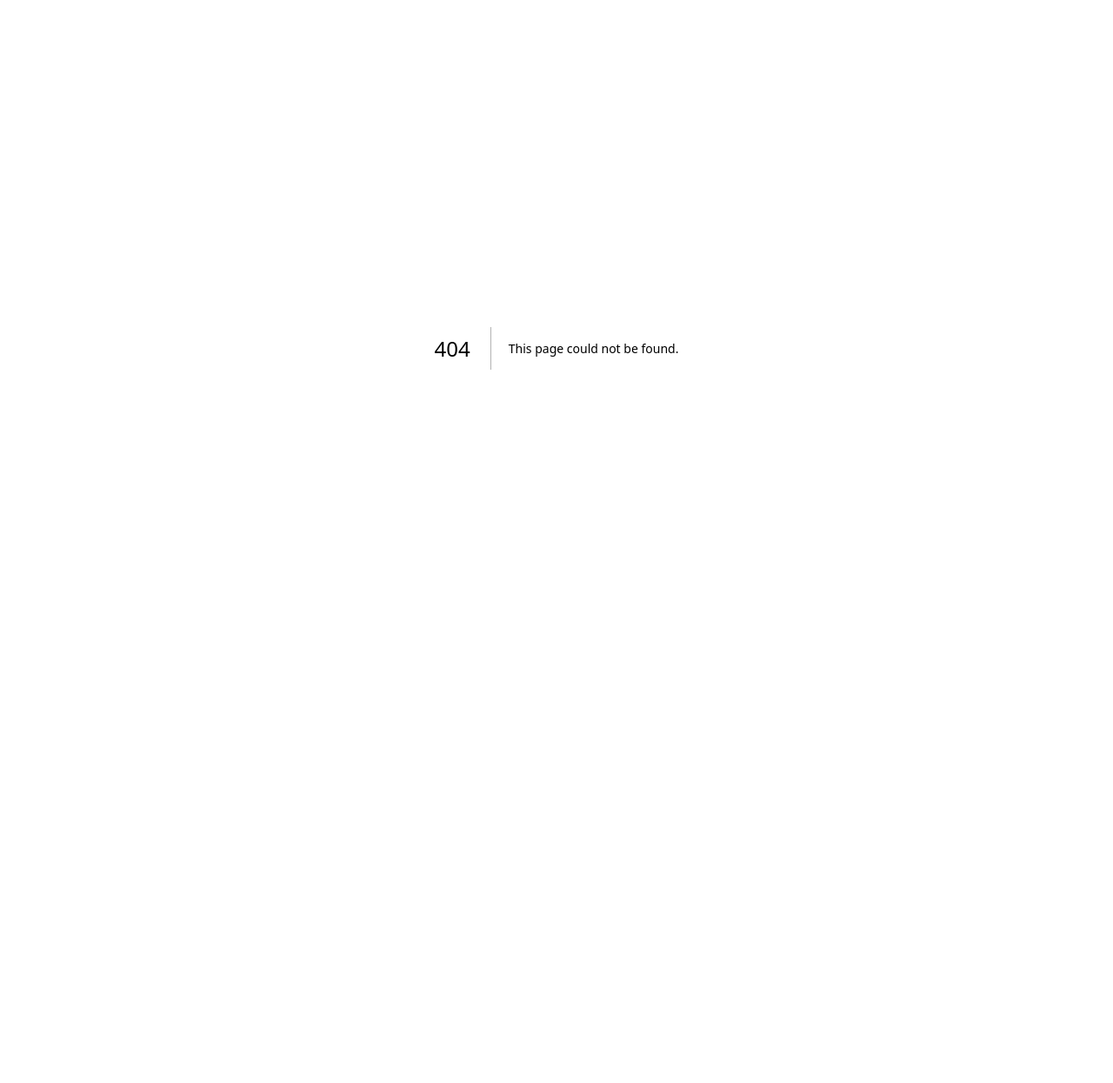
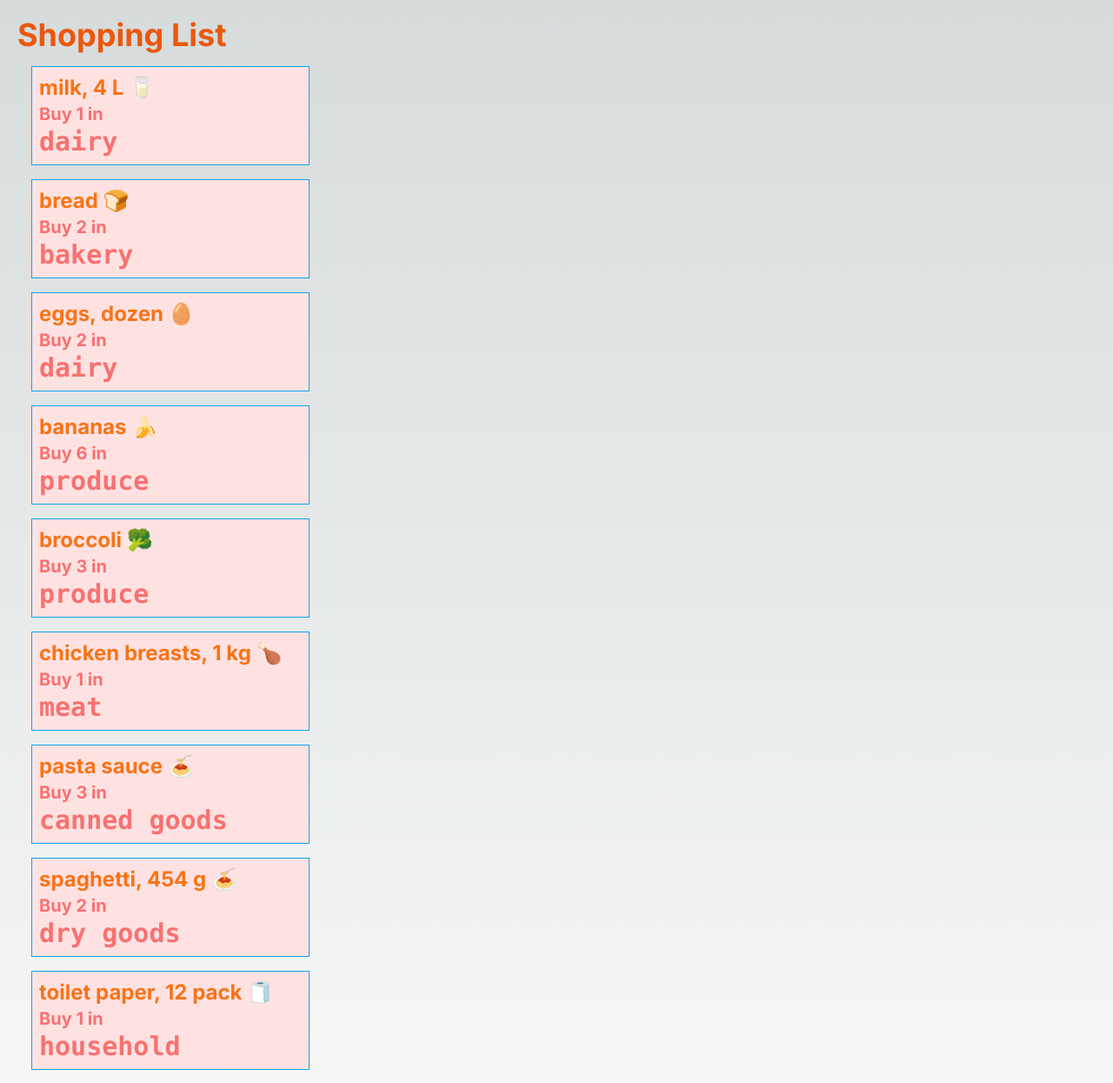
Before and after one commit to Starviko/cprg306-assignments, a Next.js app: page /week3 in a window 1280 px wide. Before the commit this address had no page. Shown: the top 1245 px of the page at 87% size. Before the commit the page ends 800 px from the top, so only its background shows below. Built offline with nearby package versions, Linux system fonts and the light colour scheme.

Commit message:
update week3

```diff
--- a/app/layout.js
+++ b/app/layout.js
@@ -4,7 +4,7 @@ import { Inter } from 'next/font/google'
 const inter = Inter({ subsets: ['latin'] })
 
 export const metadata = {
-  title: 'Create Next App',
+  title: ' Shopping List',
   description: 'Generated by create next app',
 }
 
--- a/app/page.js
+++ b/app/page.js
@@ -8,9 +8,10 @@ export default function Home() {
 
         <h1 class="text-4xl">CPRG 306: Web Development 2 - Assignments</h1>
         <StudentInfo />
-
-        <Link href="/week2">week2</Link>
-
+        <ul>
+          <li><Link href="/week2">week2</Link></li>
+          <li><Link href="/week3">week3</Link></li>
+        </ul>
     </main>
   )
 }
--- /dev/null
+++ b/app/week3/item-list.js
@@ -0,0 +1,90 @@
+import Item from "./item";
+export default function ItemList() {
+    const item1 = {
+        name: "milk, 4 L 🥛",
+        quantity: 1,
+        category: "dairy",
+      };
+
+      const item2 = {
+        name: "bread 🍞",
+        quantity: 2,
+        category: "bakery",
+      };
+
+      const item3 = {
+        name: "eggs, dozen 🥚",
+        quantity: 2,
+        category: "dairy",
+      };
+
+      const item4 = {
+        name: "bananas 🍌",
+        quantity: 6,
+        category: "produce",
+      };
+
+      const item5 = {
+        name: "broccoli 🥦",
+        quantity: 3,
+        category: "produce",
+      };
+
+      const item6 = {
+        name: "chicken breasts, 1 kg 🍗",
+        quantity: 1,
+        category: "meat",
+      };
+
+      const item7 = {
+        name: "pasta sauce 🍝",
+        quantity: 3,
+        category: "canned goods",
+      };
+
+      const item8 = {
+        name: "spaghetti, 454 g 🍝",
+        quantity: 2,
+        category: "dry goods",
+      };
+
+      const item9 = {
+        name: "toilet paper, 12 pack 🧻",
+        quantity: 1,
+        category: "household",
+      };
+
+      const item10 = {
+        name: "paper towels, 6 pack",
+        quantity: 1,
+        category: "household",
+      };
+
+      const item11 = {
+        name: "dish soap 🍽️",
+        quantity: 1,
+        category: "household",
+      };
+
+      const item12 = {
+        name: "hand soap 🧼",
+        quantity: 4,
+        category: "household",
+      };
+    return(
+      <>
+      <Item name={item1.name} quantity={"Buy "+item1.quantity+" in"} category={item1.category} />
+      <Item name={item2.name} quantity={"Buy "+item2.quantity+" in"} category={item2.category} />
+      <Item name={item3.name} quantity={"Buy "+item3.quantity+" in"} category={item3.category} />
+      <Item name={item4.name} quantity={"Buy "+item4.quantity+" in"} category={item4.category} />
+      <Item name={item5.name} quantity={"Buy "+item5.quantity+" in"} category={item5.category} />
+      <Item name={item6.name} quantity={"Buy "+item6.quantity+" in"} category={item6.category} />
+      <Item name={item7.name} quantity={"Buy "+item7.quantity+" in"} category={item7.category} />
+      <Item name={item8.name} quantity={"Buy "+item8.quantity+" in"} category={item8.category} />
+      <Item name={item9.name} quantity={"Buy "+item9.quantity+" in"} category={item9.category} />
+      <Item name={item10.name} quantity={"Buy "+item10.quantity+" in"} category={item10.category} />
+      <Item name={item11.name} quantity={"Buy "+item11.quantity+" in"} category={item11.category} />
+      <Item name={item12.name} quantity={"Buy "+item12.quantity+" in"} category={item12.category} />
+      </>
+    )
+}
--- /dev/null
+++ b/app/week3/item.js
@@ -0,0 +1,10 @@
+
+export default function Item({name, quantity, category}) {
+    return (
+        <div className="border border-sky-500 bg-red-100 w-full max-w-xs m-4 p-2">
+            <p className=" text-orange-500">{name}</p>
+            <p className="text-xl">{quantity}</p>
+            <p className="font-mono text-3xl">{category}</p>
+        </div>
+    )
+}
--- /dev/null
+++ b/app/week3/page.js
@@ -0,0 +1,11 @@
+import Link from 'next/link'
+import ItemList from './item-list'
+export default function Home(){
+    return (
+        <main className="text-2xl font-bold m-5  text-red-400">
+            <h1 className='text-orange-600 text-4xl'>Shopping List</h1>
+            {/* <p><Link href="../page.js">Main</Link></p> */}
+            <ItemList />
+        </main>
+      )
+}
```
